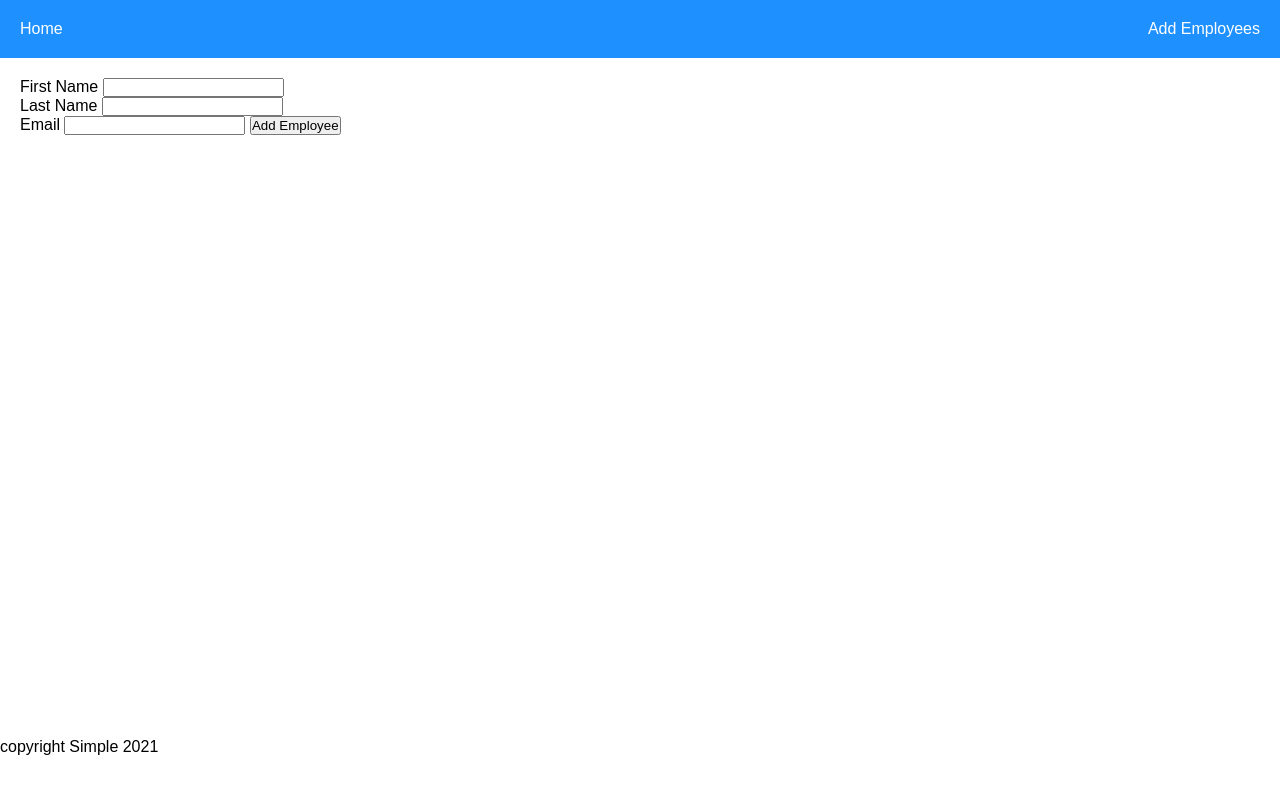
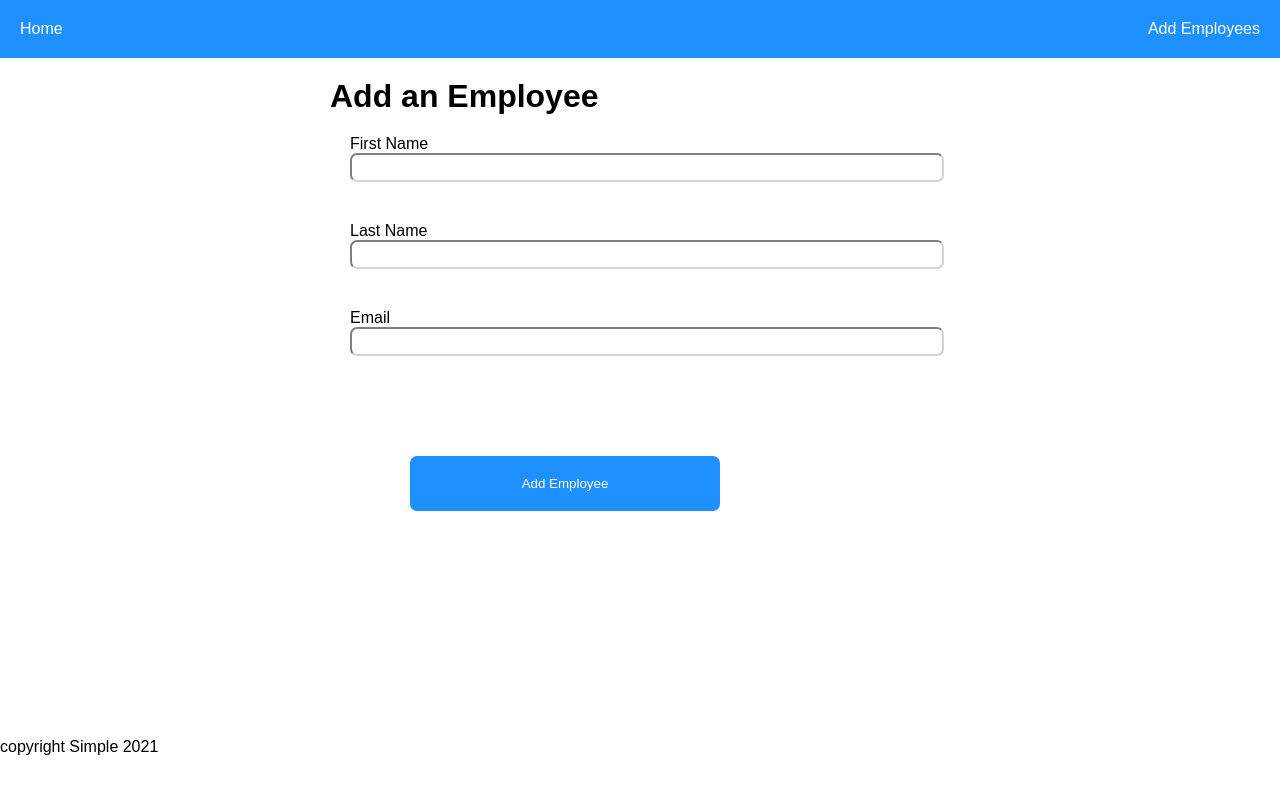
Before and after one commit to Anthony-Ngonde/simple-flask-app, a Flask app: page /add in a window 1280 px wide. Run offline with Flask 3, Linux system fonts and the light colour scheme.

Commit message:
Finished adding styling to add employees page

```diff
--- a/app.py
+++ b/app.py
@@ -37,7 +37,7 @@ def index():
     return render_template('index.html', **context)
 
 
-@app.route('/add')
+@app.route('/add', methods=["GET","POST"])
 def add_employee():
     return render_template('add.html')
 
--- a/static/css/main.css
+++ b/static/css/main.css
@@ -30,3 +30,36 @@ th,td{
     padding: 20px;
     border: 1px solid black;
 }
+
+.form{
+    width: 50%;
+    margin: auto;
+}
+
+.form input{
+    width: 100%;
+    padding: 5px;
+    border-radius: 7px;
+    border-color: lightgrey;
+    outline: none;
+}
+
+.form-group{
+    padding: 20px;
+}
+
+.mybtn{
+    color: white;
+    border: none;
+    background-color: dodgerblue;
+    border-radius: 7px;
+    width: 50%;
+    padding: 20px;
+}
+
+input[type="submit"]{
+    width: 50%;
+    margin: 80px;
+    padding: 20px;
+
+}
--- a/templates/add.html
+++ b/templates/add.html
@@ -1,20 +1,25 @@
 {% extends 'base.html' %}
 {% block content %}
 <div class="form">
+    <h1>Add an Employee</h1>
     <form action="{{url_for('add_employee')}}" method="POST">
         <div class="form-group">
             <label for="first_name">First Name</label>
             <input type="text" name="first_name">
         </div>
-        <div class="form-group"></div>
+        <div class="form-group">
             <label for="last_name">Last Name</label>
             <input type="text" name="last_name">
+
         </div>
-        <div class="form-group"></div>
+
+        <div class="form-group">
             <label for="email">Email</label>
             <input type="text" name="email">
+
         </div>
-        <input type="submit" value="Add Employee">
+
+        <input type="submit" value="Add Employee" class="mybtn">
 
     </form>
 </div>
```
